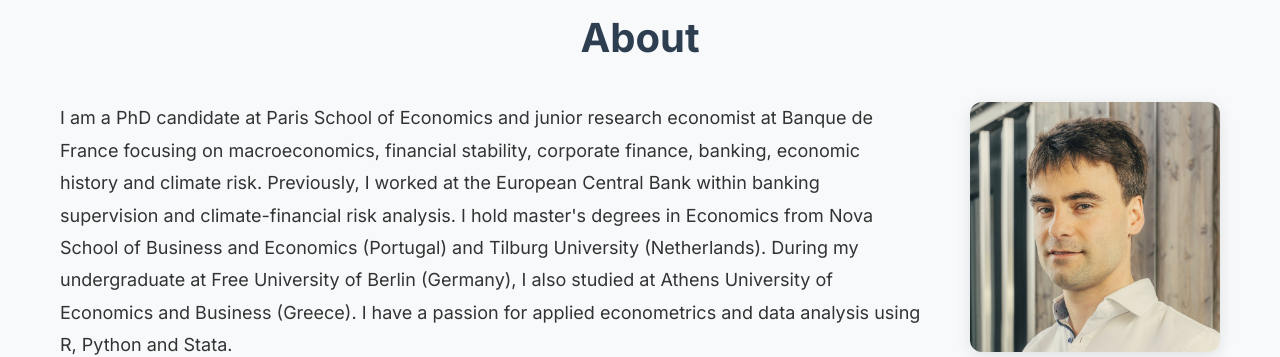
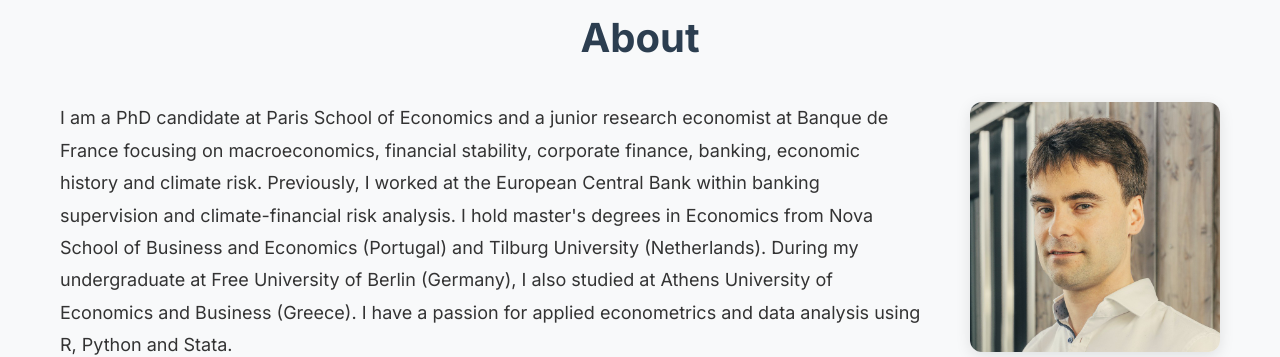
Before and after one commit to JohannesKarge/johanneskarge.github.io, a Jekyll site: the page built from index.md, in a window 1280 px wide and 900 px high, scrolled down 335 px. Shown: the part 153-510 px from the top of the window. Built offline with Jekyll 4.4.1, drawn with Linux system fonts in a browser that asks for light colours.

```diff
--- a/_data/profile.yml
+++ b/_data/profile.yml
@@ -7,7 +7,7 @@ pse_profile: "https://www.parisschoolofeconomics.eu/en/people/johannes-karge/"
 ideas_repec: "https://authors.repec.org/pro/pka1478/"
 
 summary: |
-  I am a PhD candidate at Paris School of Economics and junior research economist at Banque de France focusing on macroeconomics, financial stability, corporate finance, banking, economic history and climate risk. Previously, I worked at the European Central Bank within banking supervision and climate-financial risk analysis. I hold master's degrees in Economics from Nova School of Business and Economics (Portugal) and Tilburg University (Netherlands). During my undergraduate at Free University of Berlin (Germany), I also studied at Athens University of Economics and Business (Greece). I have a passion for applied econometrics and data analysis using R, Python and Stata.
+  I am a PhD candidate at Paris School of Economics and a junior research economist at Banque de France focusing on macroeconomics, financial stability, corporate finance, banking, economic history and climate risk. Previously, I worked at the European Central Bank within banking supervision and climate-financial risk analysis. I hold master's degrees in Economics from Nova School of Business and Economics (Portugal) and Tilburg University (Netherlands). During my undergraduate at Free University of Berlin (Germany), I also studied at Athens University of Economics and Business (Greece). I have a passion for applied econometrics and data analysis using R, Python and Stata.
 
 research_interests:
   - Macroeconomics
```
